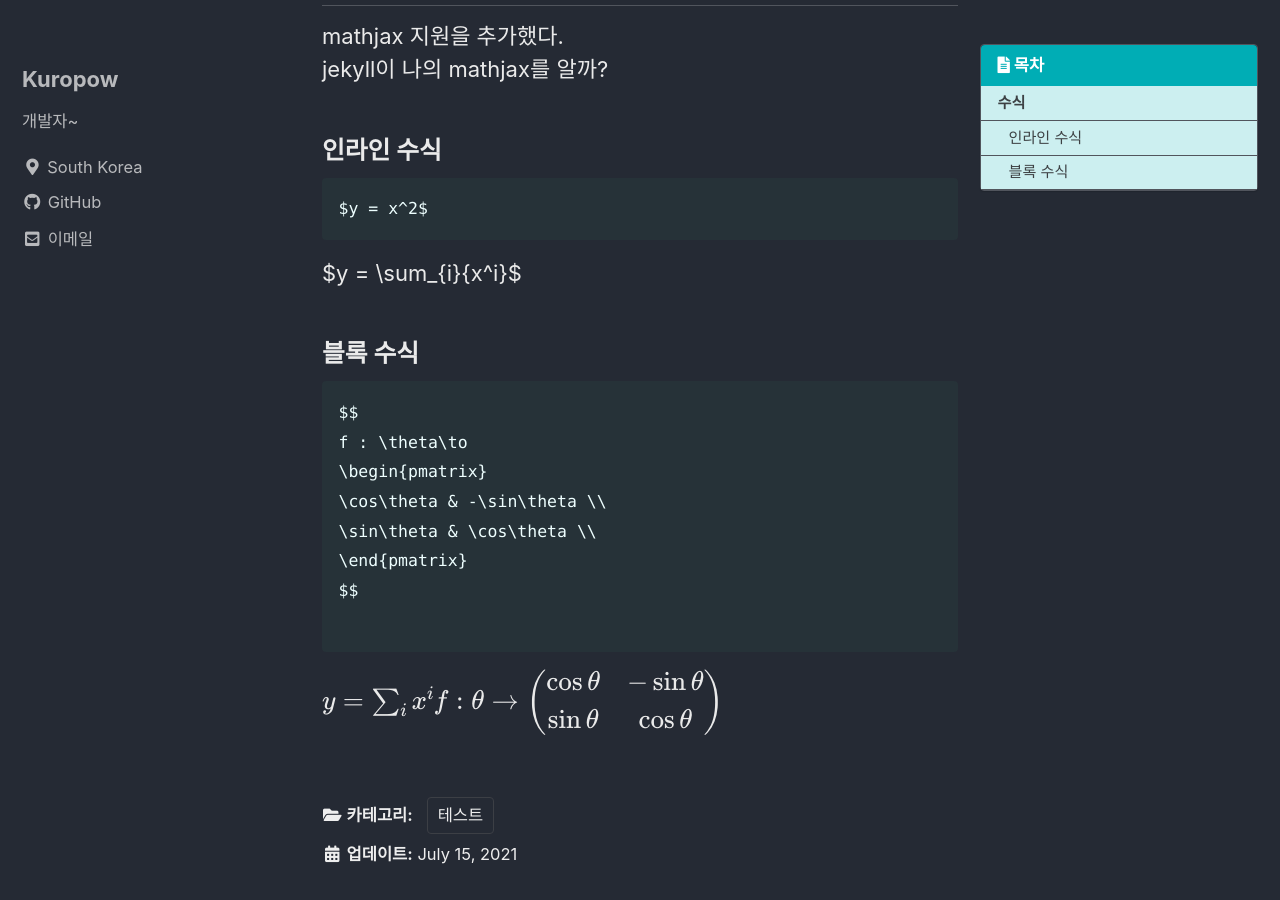
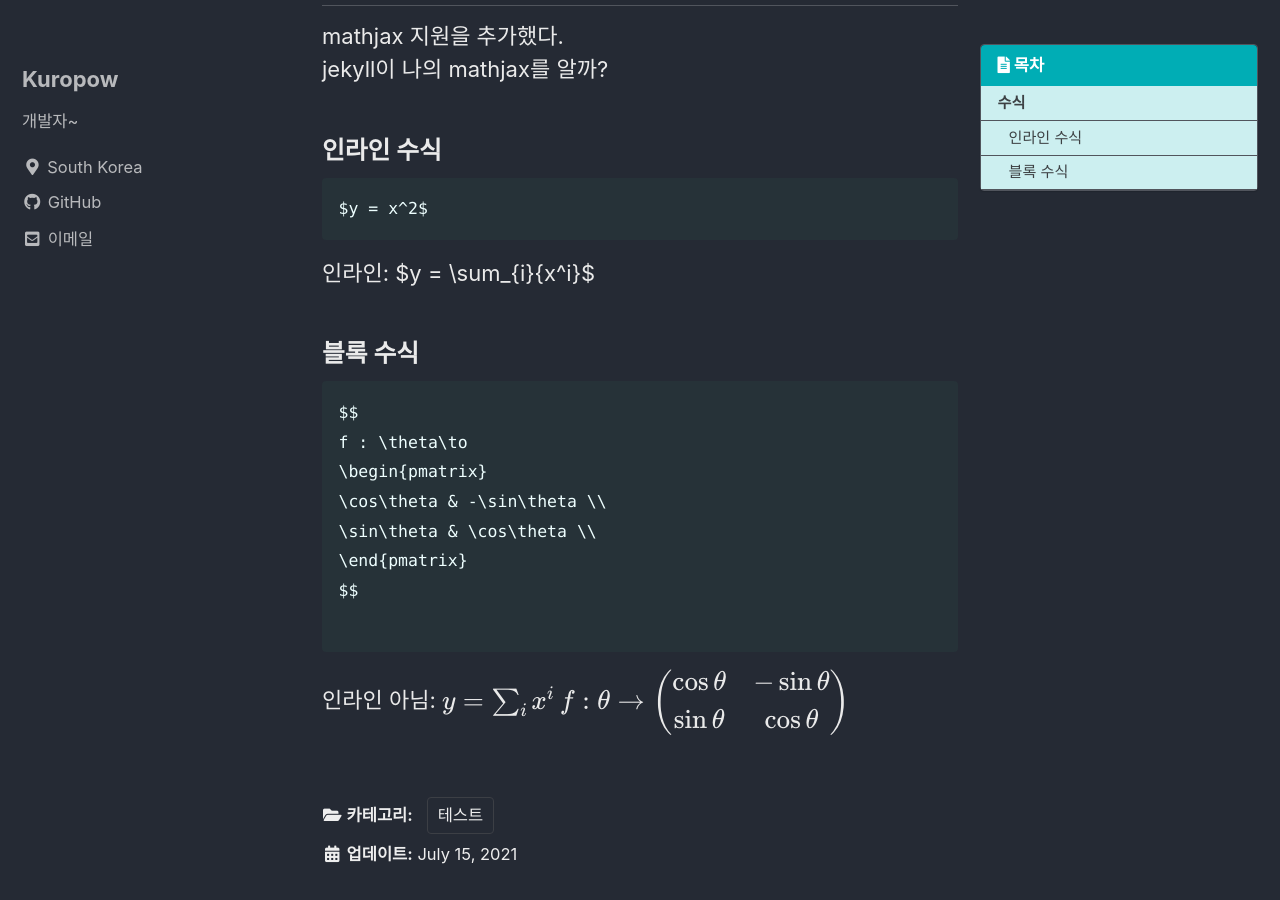
Before and after one commit to kuro11pow2/kuro11pow2.github.io, a Jekyll site: the page built from _posts/2021-07-15-0624.md, in a window 1280 px wide and 900 px high, scrolled down 297 px. Built offline with Jekyll 4.4.1, drawn with Linux system fonts in a browser that asks for light colours; cached includes are drawn as plain includes; comment, search, counter and statistics services are not loaded.

Commit message:
mathjax3 테스트

````diff
--- a/_posts/2021-07-15-0624.md
+++ b/_posts/2021-07-15-0624.md
@@ -14,7 +14,7 @@ jekyll이 나의 mathjax를 알까?
 ```
 $y = x^2$
 ```
-$y = \sum_{i}{x^i}$
+인라인: $y = \sum_{i}{x^i}$
 
 ### 블록 수식
 ```
@@ -27,8 +27,8 @@ f : \theta\to
 $$
 
 ```
+인라인 아님: $$ y = \sum_{i}{x^i} $$
 $$
-y = \sum_{i}{x^i}\\
 f : \theta\to
 \begin{pmatrix}
 \cos\theta & -\sin\theta \\
````
